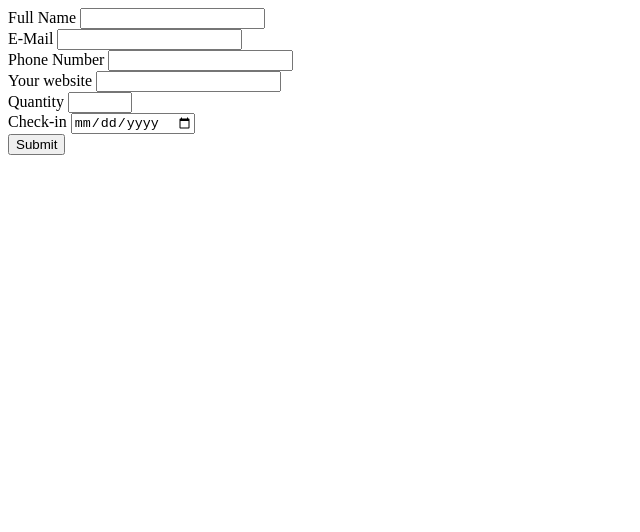
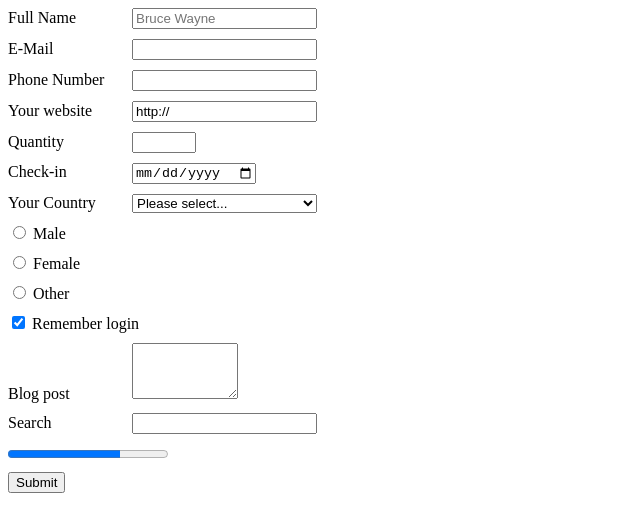
Before and after one commit to 16WDWE02/forms, a plain HTML site: page index.html in a window 1280 px wide. Shown: the whole page, without its empty margins (0-640 px from the left). Drawn offline with Linux system fonts and the light colour scheme.

Commit message:
Add more form elements

```diff
--- a/css/styles.css
+++ b/css/styles.css
@@ -1,3 +1,21 @@
 /*body {
 	background-color: #FF0000;
 }*/
+form div {
+	margin-bottom: 10px;
+}
+
+label {
+	width: 120px;
+	display: inline-block;
+}
+
+#post {
+	width: 100px;
+	height: 50px;
+	min-width: 50px;
+	min-height: 50px;
+	max-width: 300px;
+	max-height: 150px;
+	font-family: Arial;
+}
--- a/index.html
+++ b/index.html
@@ -12,7 +12,7 @@
 
 			<div>
 				<label for="full-name">Full Name</label>
-				<input type="text" id="full-name" required>
+				<input type="text" id="full-name" required placeholder="Bruce Wayne">
 			</div>
 
 			<div>
@@ -27,7 +27,7 @@
 
 			<div>
 				<label for="website">Your website</label>
-				<input type="url" id="website">
+				<input type="url" id="website" required value="http://">
 			</div>
 
 			<div>
@@ -40,6 +40,54 @@
 				<input type="date" id="date">
 			</div>
 
+			<div>
+				<label for="country">Your Country</label>
+				<select name="country" id="country">
+					<option value="">Please select...</option>
+					<optgroup label="Oceania">
+						<option value="nz">New Zealand</option>
+						<option value="au">Australia</option>
+					</optgroup>
+					<optgroup label="Other">
+						<option value="usa">United States of America</option>
+					</optgroup>
+				</select>
+			</div>
+
+			<div>
+				<input type="radio" id="male" name="gender">
+				<label for="male">Male</label>
+			</div>
+
+			<div>
+				<input type="radio" id="female" name="gender">
+				<label for="female">Female</label>
+			</div>
+
+			<div>
+				<input type="radio" id="other" name="gender">
+				<label for="other">Other</label>
+			</div>
+
+			<div>
+				<input type="checkbox" id="remember" checked>
+				<label for="remember">Remember login</label>
+			</div>
+
+			<div>
+				<label for="post">Blog post</label>
+				<textarea name="post" id="post" cols="30" rows="10"></textarea>
+			</div>
+
+			<div>
+				<label for="search">Search</label>
+				<input type="search" id="search">
+			</div>
+
+			<div>
+				<progress max="100" value="70"></progress>
+			</div>
+
 			<input type="submit">
 
 		</form>
```
